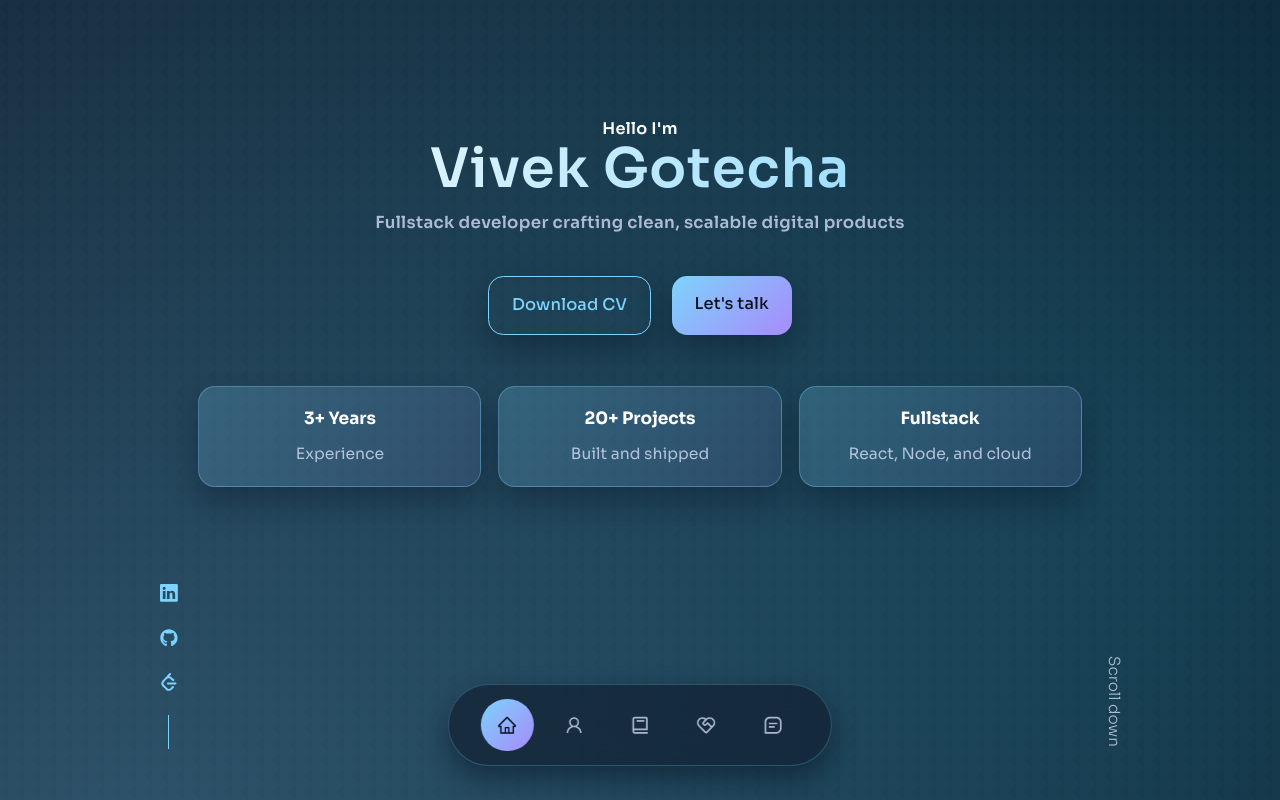
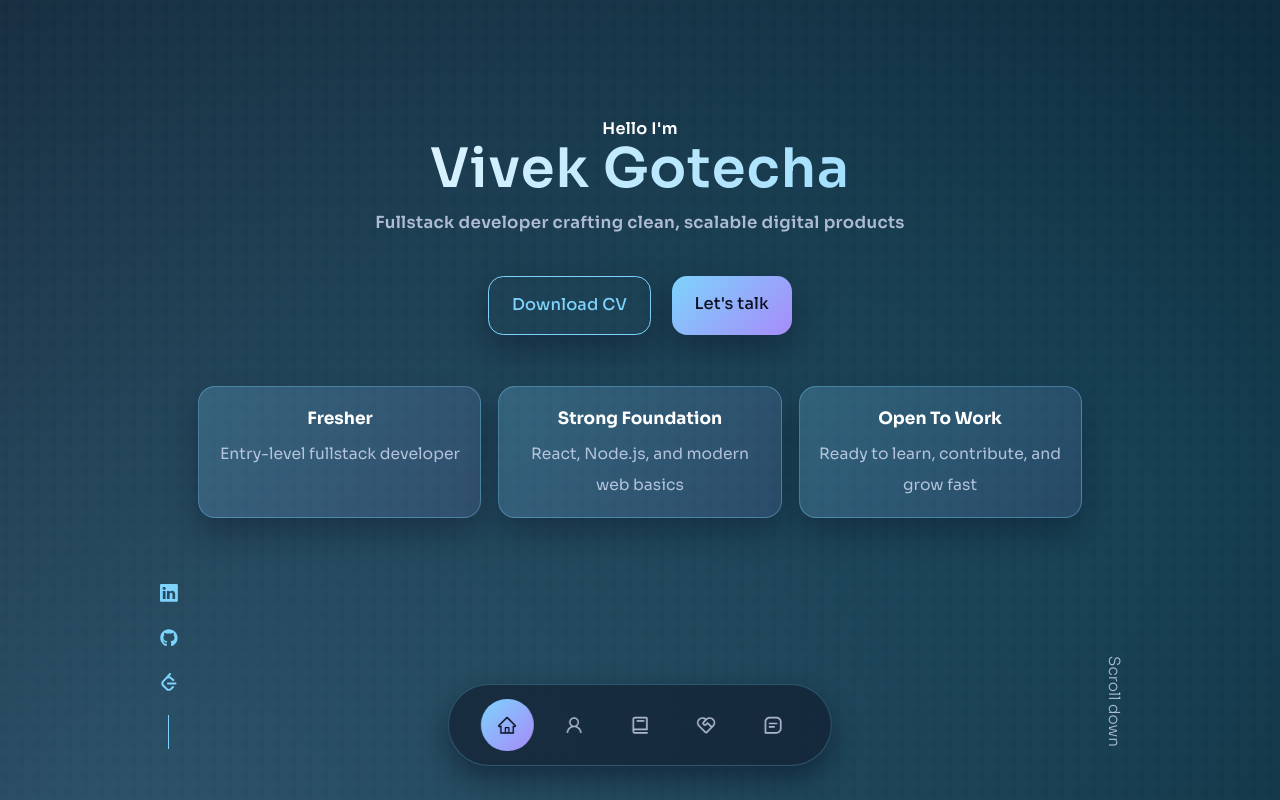
Before and after one commit to vrgotecha/Portfolio-Website, a React (Create React App) app: page / in a window 1280 px wide. Shown: the top 800 px of the page. Built offline with nearby package versions, Linux system fonts and the light colour scheme.

Commit message:
Changes made to header component

```diff
--- a/src/components/header/Header.jsx
+++ b/src/components/header/Header.jsx
@@ -14,16 +14,16 @@ const Header = () => {
         <HeaderSocials/>
         <div className="header__highlights">
           <article>
-            <h6>3+ Years</h6>
-            <small>Experience</small>
+            <h6>Fresher</h6>
+            <small>Entry-level fullstack developer</small>
           </article>
           <article>
-            <h6>20+ Projects</h6>
-            <small>Built and shipped</small>
+            <h6>Strong Foundation</h6>
+            <small>React, Node.js, and modern web basics</small>
           </article>
           <article>
-            <h6>Fullstack</h6>
-            <small>React, Node, and cloud</small>
+            <h6>Open To Work</h6>
+            <small>Ready to learn, contribute, and grow fast</small>
           </article>
         </div>
 
```
